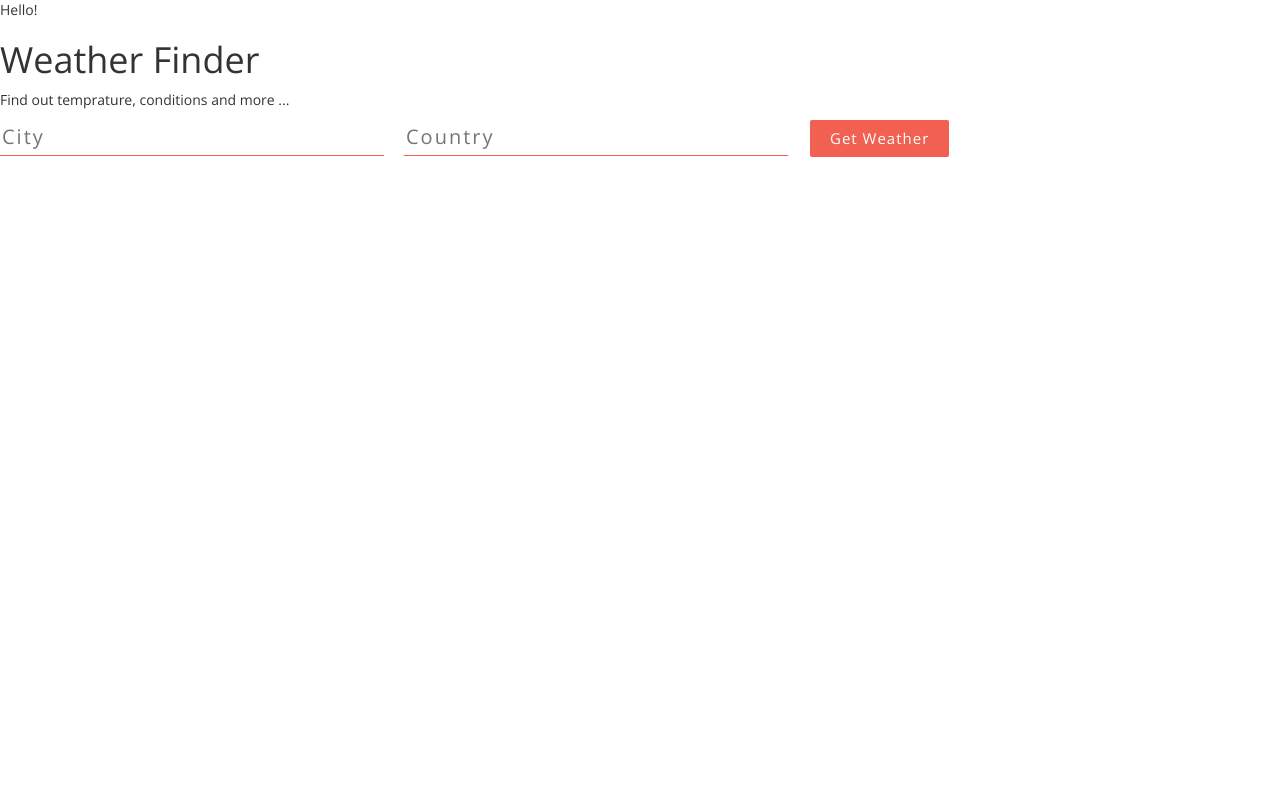
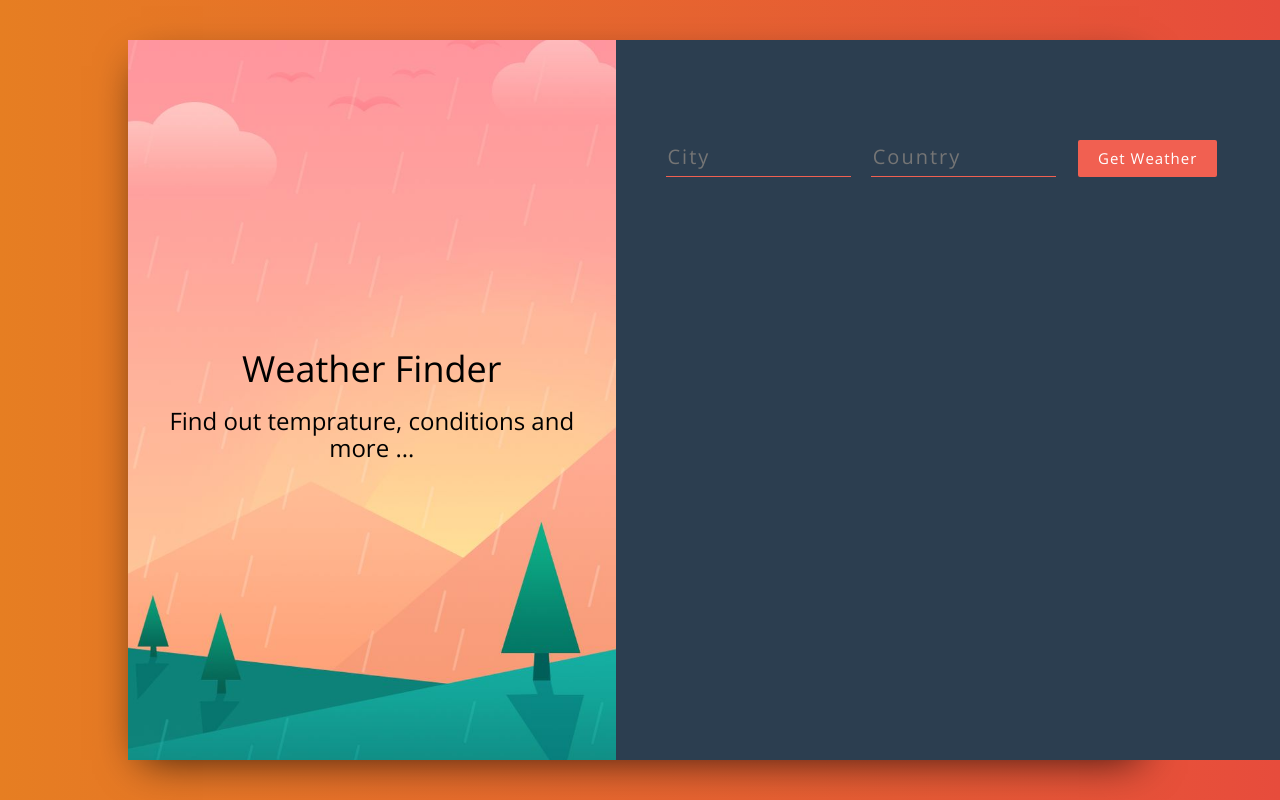
Before and after one commit to ahmedBazzara/React-weather, a React (Create React App) app in the folder weather-app/: page / in a window 1280 px wide. Built offline with nearby package versions, Linux system fonts and the light colour scheme.

Commit message:
all css rules are applied,, project is set to go for Level 1

```diff
--- a/weather-app/src/App.js
+++ b/weather-app/src/App.js
@@ -54,8 +54,15 @@
   render() {
     return (
       <div>
-        <p>Hello!</p>
+        <div className="wrapper">
+          <div className="main">
+            <div className="container">
+              <div className="row">
+                <div className="col-xs-5 title-container">
                   <Titles />
+
+                </div>
+                <div className="col-xs-7 form-container">
                   <Form getWeather={this.getWeather} />
                   <Weather
                     temprature={this.state.temprature}
@@ -65,7 +72,11 @@
                     description={this.state.description}
                     error={this.state.error}
                   />
-
+                </div>
+              </div>
+            </div>
+          </div>
+        </div>
       </div>
     );
   }
--- a/weather-app/src/components/Titles.js
+++ b/weather-app/src/components/Titles.js
@@ -3,8 +3,8 @@
 const Titles = () => (
 
     <div>
-        <h1>Weather Finder</h1>
-        <p>Find out temprature, conditions and more ... </p>
+        <h1 className="title-container__tilte">Weather Finder</h1>
+        <h3 className="title-container__subtilte">Find out temprature, conditions and more ... </h3>
     </div>
 
 );
--- a/weather-app/src/components/Weather.js
+++ b/weather-app/src/components/Weather.js
@@ -2,13 +2,40 @@
 
 const Weather = props => (
 
-    <div>
+    <div className="weather__info">
 
-        {props.city && props.country && <p>Location: {props.city}, {props.country} </p>}
-        {props.temprature && <p>Temprature: {props.temprature}</p>}
-        {props.humidity && <p> Humidity: {props.humidity}</p>}
-        {props.description && <p>Conditions: {props.description}</p>}
-        {props.error && <p>{props.error}</p>}
+        {
+            props.city && props.country && <p className="weather__key">Location:
+                <span className="weather__value"> {props.city}, {props.country} </span>
+
+            </p>
+
+        }
+
+        {
+            props.temprature && <p className="weather__key">Temprature:
+                 <span className="weather__value"> {props.temprature}</span>
+
+            </p>
+        }
+
+        {
+            props.humidity && <p className="weather__key"> Humidity:
+                <span className="weather__value"> {props.humidity}</span>
+
+            </p>
+        }
+
+        {
+            props.description && <p className="weather__key">Conditions:
+                <span className="weather__value"> {props.description}</span>
+
+            </p>
+        }
+
+        {
+            props.error && <p className="weather__error">{props.error}</p>
+        }
 
     </div>
 );
```
Lines whose indentation alone changed are shown as unchanged.
